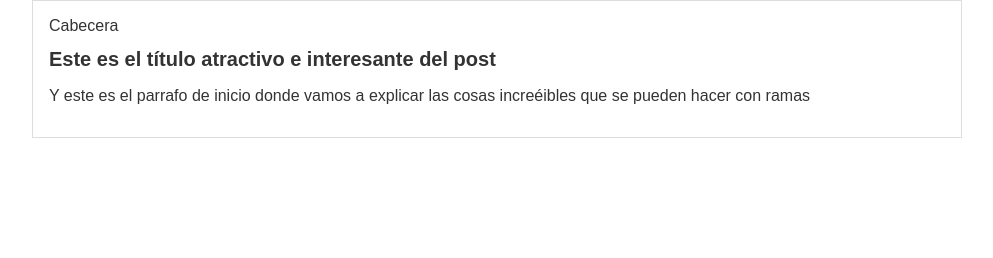
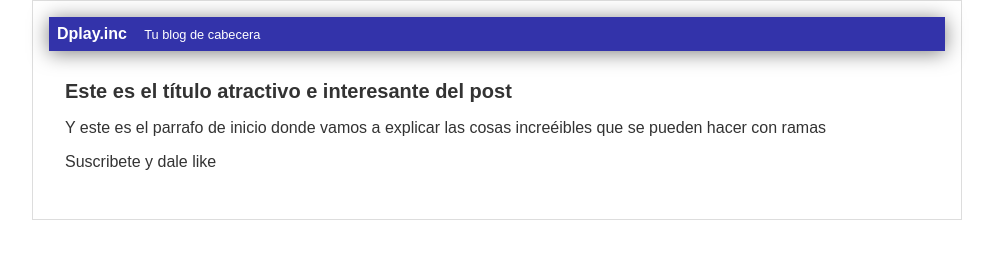
Before and after one commit to WenAP/webGit, a plain HTML site: page index.html in a window 1280 px wide. Shown: the whole page, without its empty margins (143-1136 px from the left). Drawn offline with Linux system fonts and the light colour scheme.

Commit message:
Finalizada la cabecera

```diff
--- a/css/style.css
+++ b/css/style.css
@@ -6,6 +6,22 @@ body
     font-size: 16px;
     margin: 0;
     padding: 0;
+}
+#cabecera
+{
+    background: #33A;
+    box-shadow: 0px 2px 20px 0px rgba(0,0,0,0.5);
+    color: white;
+    font-weight: bold;
+    margin: 0;
+    padding: 0.5em;
+}
+
+#cabecera #tagline
+{
+    padding: 0 0 0 1em;
+    font-weight: normal;
+    font-size: 0.8em;
 }
 #container
 {
@@ -20,3 +36,7 @@ body
 {
     font-size: 20px;
 }
+#post
+{
+    padding: 1em;
+}
--- a/index.html
+++ b/index.html
@@ -10,11 +10,15 @@
 <body>
     <div id="container">
         <div id="cabecera">
-            Cabecera
+            Dplay.inc
+            <span id="tagline">Tu blog
+                 de cabecera
+            </span>
         </div>
         <div id="post">
             <h1>Este es el título atractivo e interesante del post</h1>
             <p>Y este es el parrafo de inicio donde vamos a explicar las cosas increéibles que se pueden hacer con ramas</p>
+            <p>Suscribete y dale like</p>
         </div>
     </div>
 </body>
```
